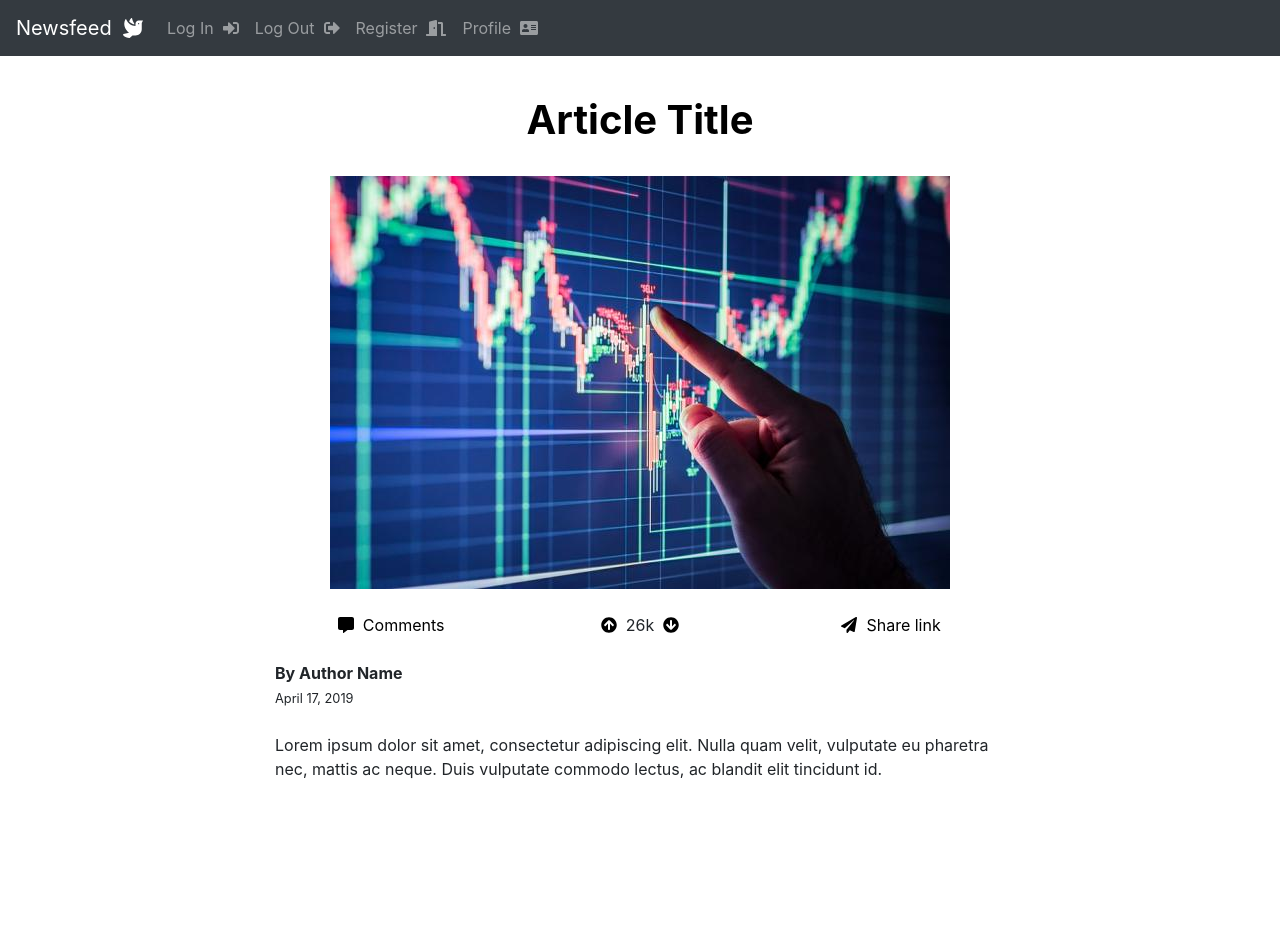
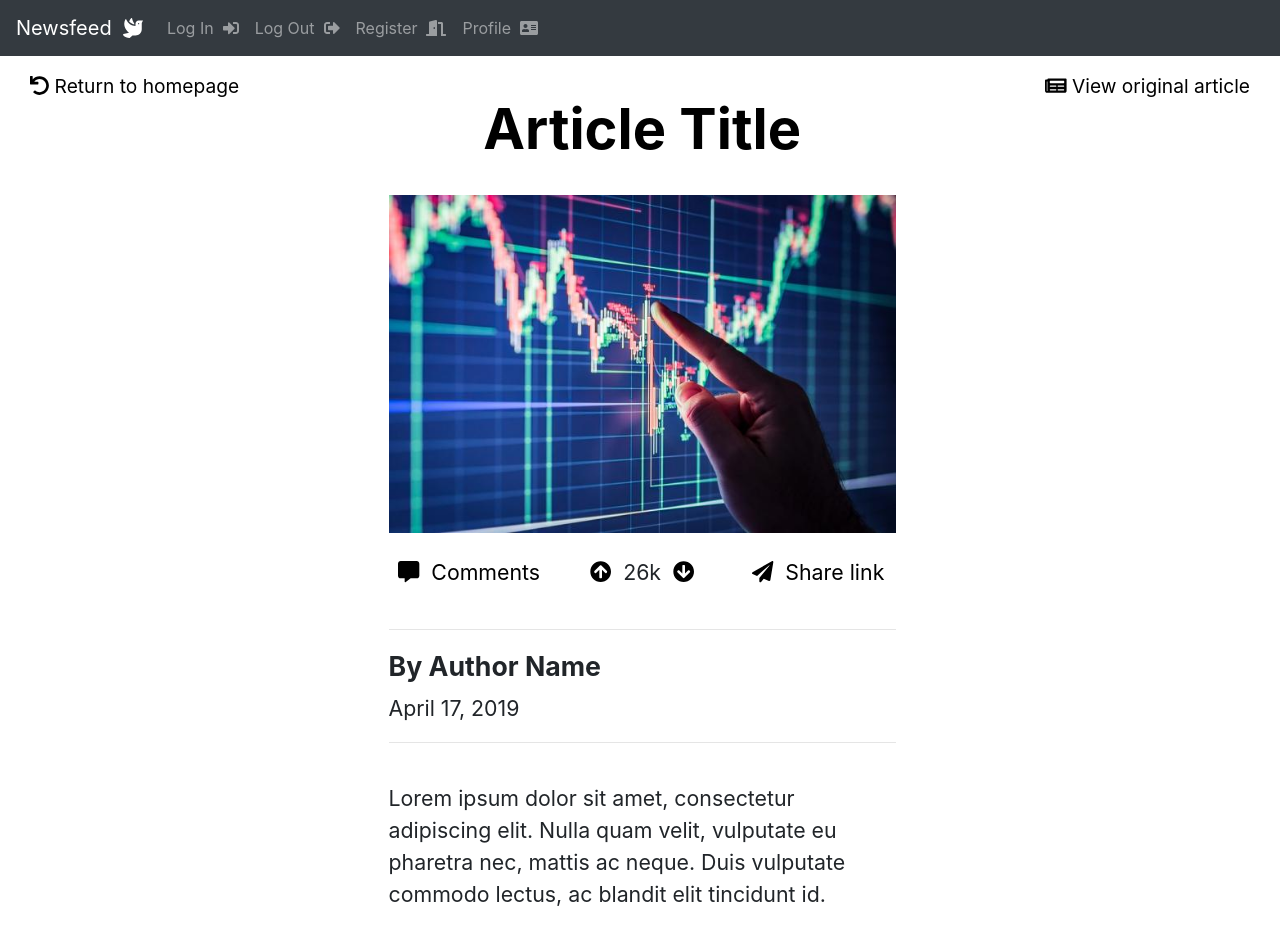
Before and after one commit to vikasham/newsfeed, a React (Create React App) app: page /articlepage in a window 1280 px wide. Shown: the top 944 px of the page. Before the commit the page ends 845 px from the top, so only its background shows below. Built offline with nearby package versions, Linux system fonts and the light colour scheme.

Commit message:
restyling article page

```diff
--- a/src/components/ArticlePage.js
+++ b/src/components/ArticlePage.js
@@ -3,17 +3,21 @@ import { Component } from 'react'
 import stock from '../img/stock.jpg'
 import { FontAwesomeIcon } from '@fortawesome/react-fontawesome'
 import TitleNav from './TitleNav'
-import {faCommentAlt, faArrowCircleUp, faArrowCircleDown, faPaperPlane} from '@fortawesome/free-solid-svg-icons'
+import {faCommentAlt, faArrowCircleUp, faArrowCircleDown, faPaperPlane, faUndo, faNewspaper} from '@fortawesome/free-solid-svg-icons'
+import '../css/ArticlePage.css'
 
 class ArticlePage extends Component{
   render(){
     return(
       <div>
+
         <div class="container-fluid fixed-top">
           <TitleNav />
         </div>
-        <br /><br /><br /><br />
-
+        <br /><br /><br />
+        <div id="returnhome" class="float-left"><a href="/"><FontAwesomeIcon icon={faUndo}/> Return to homepage</a></div>
+        <div id="originalarticle" class="float-right"><a href="/"><FontAwesomeIcon icon={faNewspaper}/> View original article</a></div>
+        <br />
         <div class="container">
           <div class="row justify-content-md-center">
             <div class="col col-lg-2">
@@ -39,8 +43,10 @@ class ArticlePage extends Component{
                   </div>
                 </div>
                 <br />
+                <hr />
                 <div id="articleAuthor"><strong>By Author Name</strong></div>
                 <div id="articleDate"><small>April 17, 2019</small></div>
+                <hr />
                 <br />
                 <p id="articleContent">Lorem ipsum dolor sit amet, consectetur adipiscing elit. Nulla quam velit, vulputate eu pharetra nec, mattis ac neque. Duis vulputate commodo lectus, ac blandit elit tincidunt id.</p>
                 <br /><br />
--- a/src/components/NavigationBar.js
+++ b/src/components/NavigationBar.js
@@ -6,7 +6,6 @@ import { faDove, faSignInAlt, faSignOutAlt, faDoorOpen, faAddressCard, faKey, fa
 import 'bootstrap/dist/css/bootstrap.min.css';
 import 'bootstrap/dist/js/bootstrap.min.js';
 import '../css/NavigationBar.css'
-import TitleNav from './TitleNav'
 import TopicNav from './TopicNav'
 
 
--- a/src/components/TitleNav.js
+++ b/src/components/TitleNav.js
@@ -1,7 +1,7 @@
 import React from "react";
 import { Component } from 'react'
 import { FontAwesomeIcon } from '@fortawesome/react-fontawesome'
-import { faDove, faSignInAlt, faSignOutAlt, faDoorOpen, faAddressCard, faKey, faUserPlus, faUser, faLock } from '@fortawesome/free-solid-svg-icons'
+import { faDove, faSignInAlt, faSignOutAlt, faDoorOpen, faAddressCard } from '@fortawesome/free-solid-svg-icons'
 import 'bootstrap/dist/css/bootstrap.min.css';
 import 'bootstrap/dist/js/bootstrap.min.js';
 import '../css/NavigationBar.css'
--- /dev/null
+++ b/src/css/ArticlePage.css
@@ -0,0 +1,28 @@
+hr.style1{
+	border-top: 1px solid #8c8b8b;
+}
+
+a{
+  text-decoration: none;
+}
+#articleTitle{
+  font-size: 42pt;
+}
+#returnhome{
+  padding-left: 30px;
+}
+
+#originalarticle{
+  padding-right: 30px;
+}
+
+#iconcol{
+  font-size: 16pt;
+}
+
+#articleAuthor, #articleDate{
+  font-size: 20pt;
+}
+#articleContent{
+  font-size: 16pt;
+}
```
